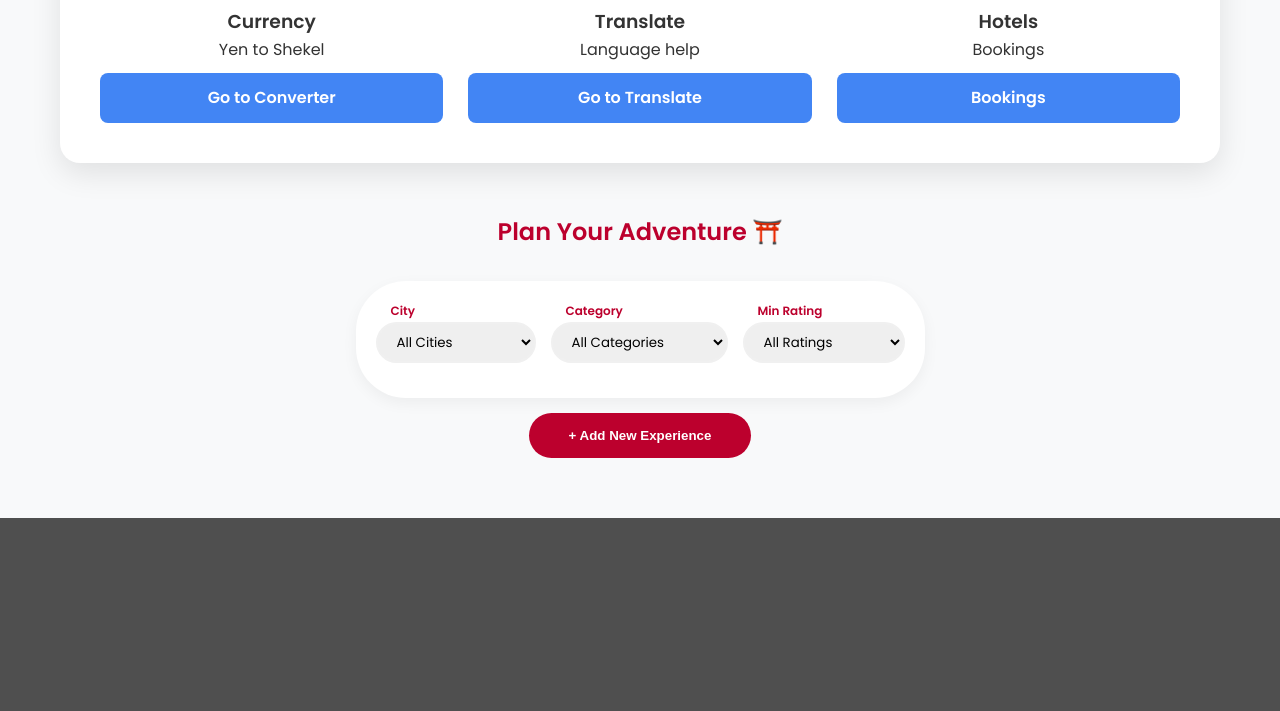
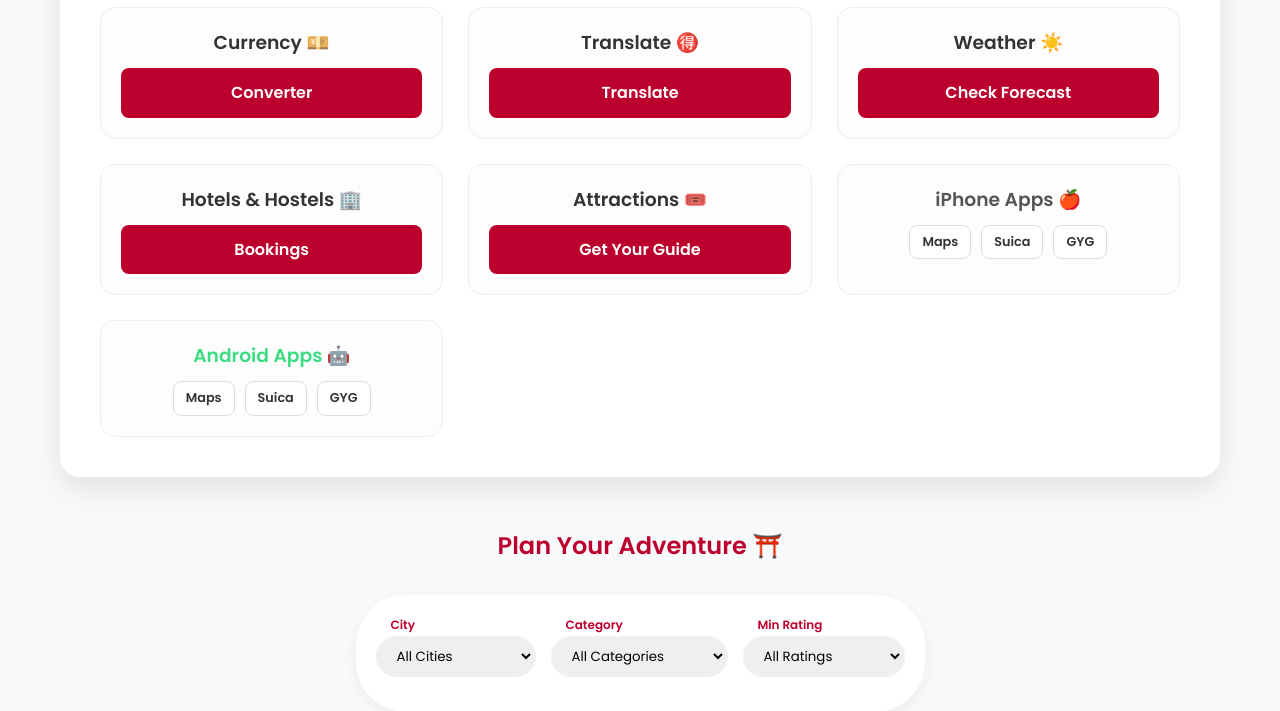
Before and after one commit to maximri2411-cell/Japan-Trip-Planner-API, a Flask app: page / in a window 1280 px wide. Shown: the part 681-1392 px from the top of the page. Before the commit the page ends 1199 px from the top, so only its background shows below. Run offline with Flask 3, Linux system fonts and the light colour scheme; data that the repository does not hold is empty.

Commit message:
Added new links fot tools

```diff
--- a/src/templates/index.html
+++ b/src/templates/index.html
@@ -12,7 +12,7 @@
 <header class="hero">
     <div class="hero-overlay">
         <div class="hero-content">
-            <h1 class="main-title">JAPAN TRIP 2026</h1>
+            <h1 class="main-title">PLAN YOUR JAPAN</h1>
 
             <div class="intro-box">
                 <p>
@@ -24,7 +24,6 @@
             <div class="hero-btn-container">
                 <button id="explore-btn" class="hero-btn">Start Exploring</button>
                 <button id="tips-btn" class="hero-btn">Tools & Tips</button>
-                <a href="https://www.accuweather.com/en/jp/japan-weather" target="_blank" class="hero-btn weather-link">Weather</a>
             </div>
         </div>
     </div>
@@ -36,19 +35,46 @@
         <h2 class="section-title">Travel Tips & Tools 🗺️</h2>
         <div class="grid">
             <div class="tool-card">
-                <h3>Currency</h3>
-                <p>Yen to Shekel</p>
-                <a href="https://www.xe.com/currencyconverter/convert/?Amount=1&From=ILS&To=JPY" target="_blank" class="nav-link-btn">Go to Converter</a>
+                <h3>Currency 💴</h3>
+                <a href="https://www.xe.com/currencyconverter/convert/?Amount=1&From=ILS&To=JPY" target="_blank" class="nav-link-btn">Converter</a>
             </div>
+
             <div class="tool-card">
-                <h3>Translate</h3>
-                <p>Language help</p>
-                <a href="https://translate.google.com/?sl=iw&tl=ja" target="_blank" class="nav-link-btn green-btn">Go to Translate</a>
+                <h3>Translate 🉐 </h3>
+                <a href="https://translate.google.com/?sl=iw&tl=ja" target="_blank" class="nav-link-btn">Translate</a>
             </div>
+
             <div class="tool-card">
-                <h3>Hotels</h3>
-                <p>Bookings</p>
+                <h3>Weather ☀️</h3>
+                <a href="https://www.accuweather.com/en/jp/japan-weather" target="_blank" class="nav-link-btn red-btn">Check Forecast</a>
+            </div>
+
+            <div class="tool-card">
+                <h3>Hotels & Hostels 🏢</h3>
                 <a href="https://www.booking.com/country/jp.html" target="_blank" class="nav-link-btn orange-btn">Bookings</a>
+            </div>
+
+            <div class="tool-card">
+                <h3>Attractions 🎟️</h3>
+                <a href="https://www.getyourguide.com" target="_blank" class="nav-link-btn red-btn">Get Your Guide</a>
+            </div>
+
+            <div class="tool-card app-hub ios">
+                <h3>iPhone Apps 🍎</h3>
+                <div class="app-links">
+                    <a href="https://apps.apple.com/app/google-maps/id585027354" target="_blank">Maps</a>
+                    <a href="https://apps.apple.com/app/suica/id1256795493" target="_blank">Suica</a>
+                    <a href="https://apps.apple.com/app/getyourguide/id412781441" target="_blank">GYG</a>
+                </div>
+            </div>
+
+            <div class="tool-card app-hub android">
+                <h3>Android Apps 🤖</h3>
+                <div class="app-links">
+                    <a href="https://play.google.com/store/apps/details?id=com.google.android.apps.maps" target="_blank">Maps</a>
+                    <a href="https://play.google.com/store/apps/details?id=jp.co.jreast.mobilesuica" target="_blank">Suica</a>
+                    <a href="https://play.google.com/store/apps/details?id=com.getyourguide.android" target="_blank">GYG</a>
+                </div>
             </div>
         </div>
     </section>
--- a/src/templates/style.css
+++ b/src/templates/style.css
@@ -131,4 +131,61 @@ body { font-family: 'Poppins', sans-serif; background-color: var(--light-bg); co
 .close-modal, .close-details { position: absolute; right: 20px; top: 15px; font-size: 28px; cursor: pointer; }
 
 input, textarea, select { width: 100%; padding: 12px; border: 1px solid #ddd; border-radius: 8px; margin-bottom: 15px; font-family: inherit; }
-.nav-link-btn { display: block; width: 100%; text-align: center; padding: 12px; background: #4285F4; color: white; text-decoration: none; border-radius: 8px; font-weight: 600; margin-top: 10px; }
+.nav-link-btn { display: block; width: 100%; text-align: center; padding: 12px; background: var(--japan-red) !important; color: white !important; text-decoration: none; border-radius: 8px; font-weight: 600; margin-top: 10px; transition: 0.3s;}
+.nav-link-btn:hover { filter: brightness(1.2); transform: scale(1.02); }
+
+.tool-card {
+    background: #fdfdfd;
+    padding: 20px;
+    border-radius: 15px;
+    border: 1px solid #eee;
+    transition: 0.3s;
+    text-align: center;
+}
+
+.tool-card:hover {
+    box-shadow: 0 10px 20px rgba(0,0,0,0.08);
+    transform: translateY(-5px);
+}
+
+.green-btn { background: #0f9d58 !important; }
+.red-btn { background: var(--japan-red) !important; }
+
+.app-hub h3 { margin-bottom: 10px; }
+.app-links { display: flex; justify-content: center; gap: 10px; }
+.app-links a {
+    font-size: 0.85rem;
+    color: var(--japan-red);
+    text-decoration: none;
+    font-weight: 600;
+    padding: 5px 10px;
+    border: 1px solid var(--japan-red);
+    border-radius: 5px;
+}
+.app-links a:hover { background: var(--japan-red); color: white; }
+
+
+
+.ios h3 { color: #555; }
+.android h3 { color: #3DDC84; }
+
+.app-links a {
+    background: white;
+    border: 1px solid #ddd;
+    color: var(--dark-grey);
+    padding: 6px 12px;
+    border-radius: 8px;
+    font-size: 0.8rem;
+    transition: 0.2s;
+}
+
+.ios .app-links a:hover {
+    background: #f0f0f0;
+    border-color: #000;
+}
+
+.android .app-links a:hover {
+    background: #e8f5e9;
+    border-color: #3DDC84;
+    color: #1b5e20;
+}
```
